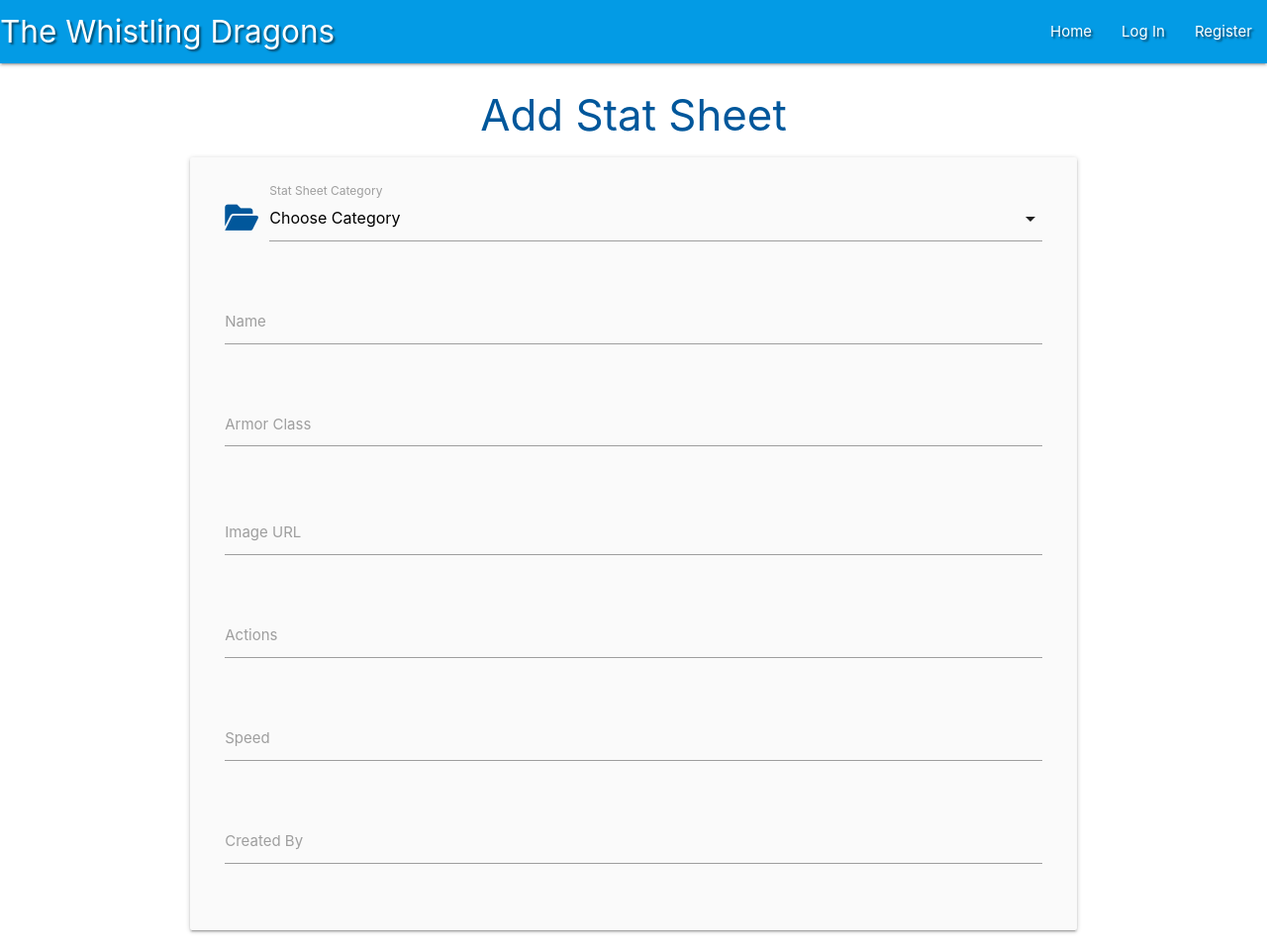
After one commit to MomciloDordevic/the-whistling-dragons, a Flask app: page /add_stat_sheet in a window 1280 px wide. The commit adds this page. Shown: the whole page at 99% size. Run offline with Flask 2, Linux system fonts and the light colour scheme; data that the repository does not hold is empty; some libraries are stand-ins or nearby versions.

Commit message:
added form element in add_stat_sheet.html

```diff
--- a/app.py
+++ b/app.py
@@ -90,6 +90,12 @@ def logout():
     return redirect(url_for("login"))
 
 
+@app.route("/add_stat_sheet")
+def add_stat_sheet():
+    categories = mongo.db.categories.find().sort("category_name", 1)
+    return render_template("add_stat_sheet.html", categories=categories)
+
+
 if __name__ == "__main__":
     app.run(host=os.environ.get("IP"),
             port=int(os.environ.get("PORT")),
--- a/static/js/script.js
+++ b/static/js/script.js
@@ -1,3 +1,4 @@
 $(document).ready(function(){
     $('.sidenav').sidenav();
+    $('select').formSelect();
   });
--- /dev/null
+++ b/templates/add_stat_sheet.html
@@ -0,0 +1,65 @@
+{% extends "base.html" %}
+{% block content %}
+
+    <h3 class="light-blue-text text-darken-4 center-align">Add Stat Sheet</h3>
+
+    <div class="row card-panel grey lighten-5">
+        <form class="col s12" method="POST" action="">
+			<div class="row">
+				<div class="input-field col s12">
+                    <i class="fas fa-folder-open prefix light-blue-text text-darken-4"></i>
+					<select id="category_name" name="category_name" class="validate" required>
+                        <option value="" disabled selected>Choose Category</option>
+                        {% for category in categories %}
+                            <option value="{{ category.category_name }}">{{ category.category_name }}</option>
+                        {% endfor %}
+                    </select>
+					<label for="category_name">Stat Sheet Category</label>
+				</div>
+			</div>
+            <div class="row">
+                <div class="input-field col s12">
+                    <input id="name" name="name" minlength="5" maxlength="50"
+                        type="text" class="validate" required>
+                    <label for="name">Name</label>
+                </div>
+            </div>
+            <div class="row">
+                <div class="input-field col s12">
+                    <textarea id="armor_class" name="armor_class" minlength="5"
+                        maxlength="200" class="materialize-textarea validate" required></textarea>
+                    <label for="task_description">Armor Class</label>
+                </div>
+            </div>
+            <div class="row">
+                <div class="input-field col s12">
+                    <input type="url" id="image_url" name="image_url" class="validate" pattern="https?://.+"
+                        required>
+                    <label for="image_url">Image URL</label>
+                </div>
+            </div>
+            <div class="row">
+                <div class="input-field col s12">
+                    <input id="actions" name="actions" minlength="5" maxlength="50"
+                        type="text" class="validate" required>
+                    <label for="actions">Actions</label>
+                </div>
+            </div>
+            <div class="row">
+                <div class="input-field col s12">
+                    <input id="speed" name="speed" minlength="5" maxlength="50"
+                        type="text" class="validate" required>
+                    <label for="speed">Speed</label>
+                </div>
+            </div>
+            <div class="row">
+                <div class="input-field col s12">
+                    <input id="created_by" name="created_by" minlength="5" maxlength="50"
+                        type="text" class="validate" required>
+                    <label for="created_by">Created By</label>
+                </div>
+            </div>
+        </form>
+    </div>
+
+{% endblock %}
--- a/templates/base.html
+++ b/templates/base.html
@@ -23,7 +23,7 @@
 					<li><a href="{{ url_for('get_stat_sheet') }}">Home</a></li>
                     {% if session.user %}
                         <li><a href="{{ url_for('profile', username=session['user']) }}">Profile</a></li>
-                        <li><a href="#">New Stat Sheet</a></li>
+                        <li><a href="{{ url_for('add_stat_sheet') }}">New Stat Sheet</a></li>
                         <li><a href="{{ url_for('logout') }}">Log Out</a></li>
                     {% else %}
                         <li><a href="{{ url_for('login') }}">Log In</a></li>
```
